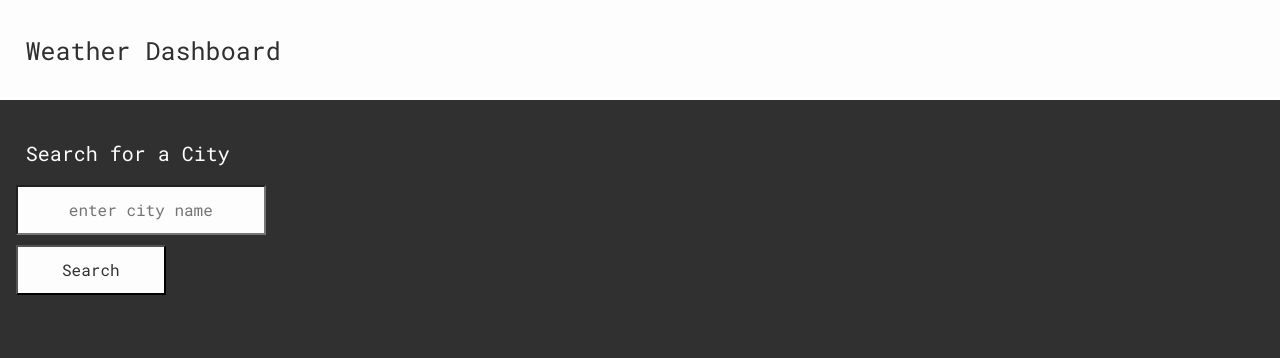
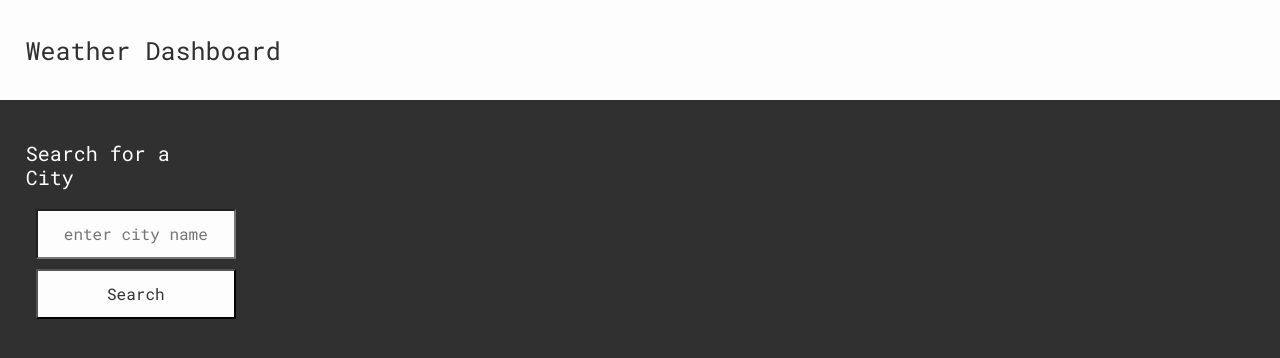
Before and after one commit to sbuntz/Weather-Dashboard, a plain HTML site: page index.html in a window 1280 px wide. Drawn offline with nearby package versions, Linux system fonts and the light colour scheme; no server answers.

Commit message:
update position

```diff
--- a/assets/css/style.css
+++ b/assets/css/style.css
@@ -81,13 +81,34 @@ h3 {
   margin-bottom: 2rem;
 }
 
-#search-button {
+#lookupCity {
+  padding: 0.5% 1% 0.5% 1%;
+  margin-top: 10px;
+  margin-left: 20px;
+  height: 50px;
+  width: 200px;
+  color: var(--dark);
+  background-color: var(--light);
+}
+
+#searchButton {
     padding: 0.5% 1% 0.5% 1%;
     margin-top: 10px;
+    margin-left: 20px;
     height: 50px;
-    width: 150px;
+    width: 200px;
     color: var(--dark);
     background-color: var(--light);
+}
+
+.pastSearchButton {
+  padding: 0.5% 1% 0.5% 1%;
+  margin-top: 10px;
+  margin-left: 20px;
+  height: 50px;
+  width: 150px;
+  color: var(--dark);
+  background-color: var(--light);
 }
 
 .card-body {
--- a/assets/js/script.js
+++ b/assets/js/script.js
@@ -157,7 +157,7 @@ let getHistory = JSON.parse(localStorage.getItem("citySearched")) || []
 function render() {
   for (var i = 0; i < getHistory.length; i++) {
     if (getHistory !== null) {
-
+        console.log(getHistory[i])
         $('#searchHistory').prepend('<button class="pastSearchButton">'+getHistory[i]+'</button>').attr('value', getHistory[i]);
 
     }
@@ -197,8 +197,8 @@ function init() {
 
 $(document).ready(function() {
     init();
-
-$("#search-button").on("click", function(event) {
+    render();
+$("#searchButton").on("click", function(event) {
     // stop the form submitting
     event.preventDefault();
     console.log("hi")
@@ -207,7 +207,7 @@ $("#search-button").on("click", function(event) {
     getCityWeather(lookupCity);
     get5Day(lookupCity);
     addCities(lookupCity);
-    render();
+
     // clear input field
     $("#lookupCity").val("")
     });
--- a/index.html
+++ b/index.html
@@ -17,17 +17,18 @@
     <header>Weather Dashboard</header>
     <main class="container-fluid">
         <div class = "row">
-            <div class="col-12 col-md-3 p-2 search-column">
+            <div class="col-12 col-md-2 p-2 search-column">
                 <form id = "citySearch">
                     <h5>Search for a City</h5>
                     <input id="lookupCity" type = "text"  class = "formInput" placeholder="enter city name">
-                    <button type = "submit" id =search-button>Search</button>
+                    <button type = "submit" id ="searchButton">Search</button>
                 </form>
                 <div id = "searchHistory"></div>
             </div>
-            <div class="col-12 col-md-9">
+            <div class="col-12 col-md-5">
                 <div class = "selected-city" id = "currentForecast">
-                    <div class = "col-12 todayForecast">
+                    <div class = "todayForecast">
+
                         <h4 id="cityHistory"></h4>
                         <br>
                         <div id = "currentWeather"></div>
```
